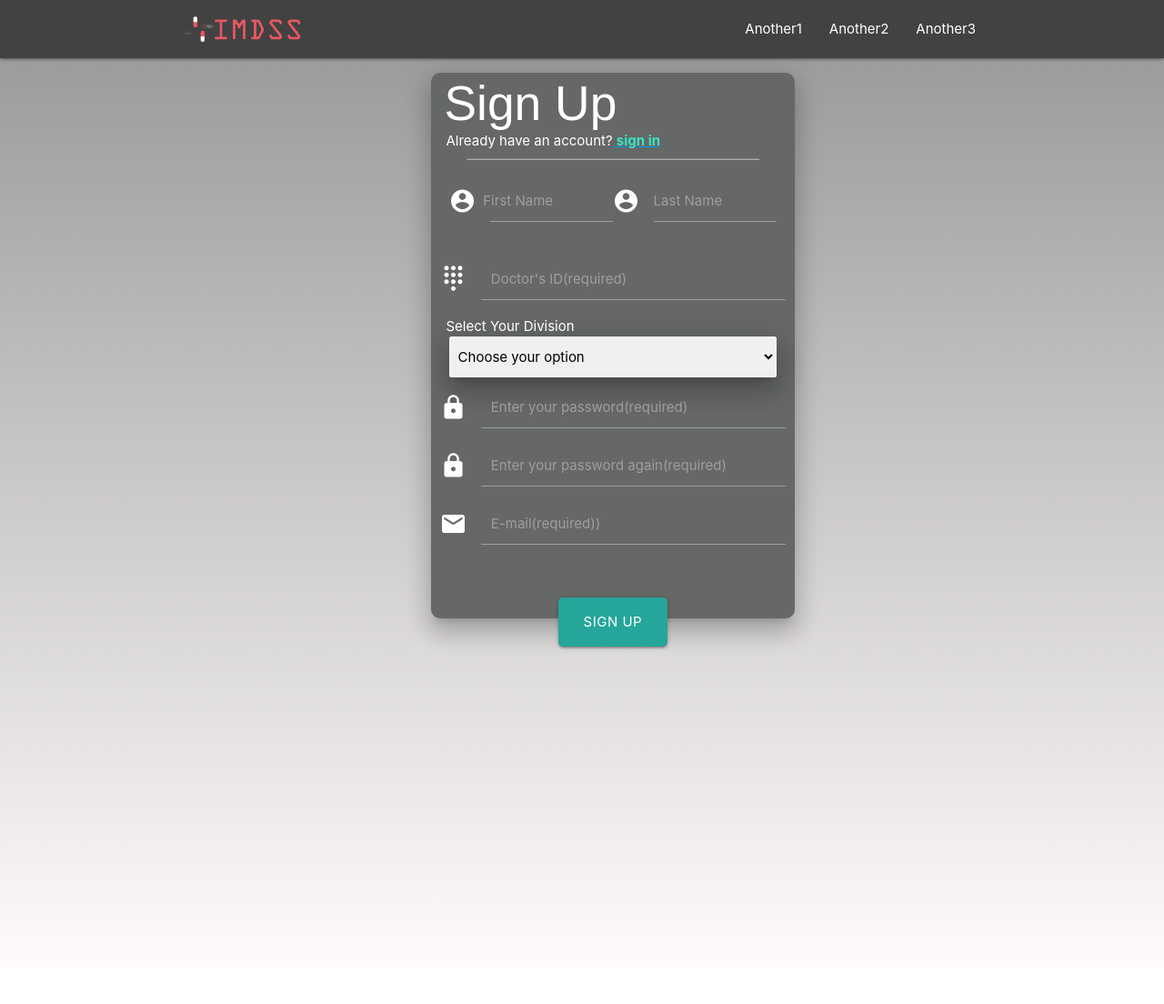
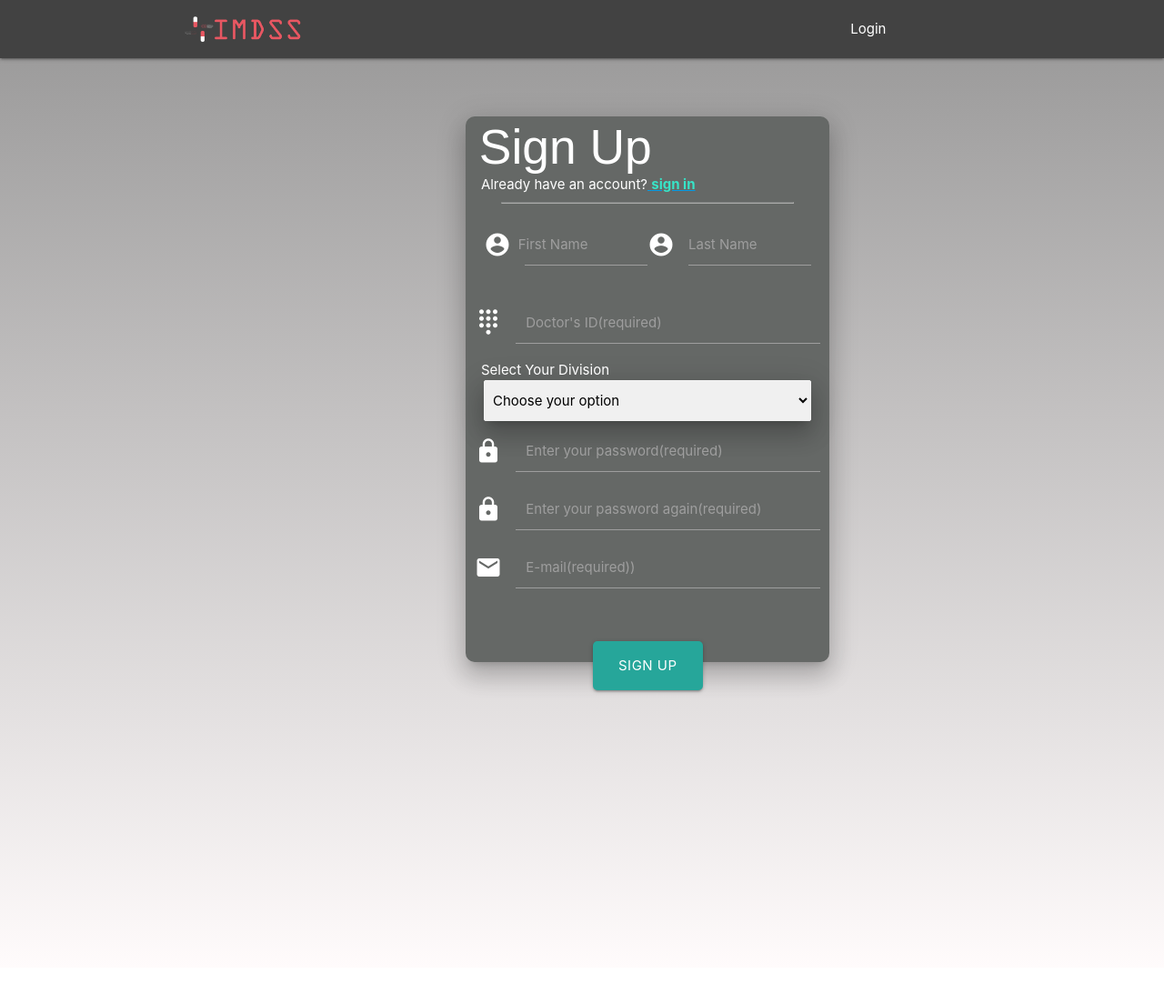
Before and after one commit to CCU-KLDP/IMDSS, a Django app: page /register/ in a window 1280 px wide. Shown: the top 1104 px of the page at 91% size. Run offline with Django 3.2, Linux system fonts and the light colour scheme; some libraries are stand-ins or nearby versions.

Commit message:
調整位置

```diff
--- a/IMDSS/static/css/register/register.css
+++ b/IMDSS/static/css/register/register.css
@@ -42,9 +42,9 @@
     border-width: 10px;
     width: 400px;
     height: 600px;
-    top: 10%;
+    top: 16%;
     background-color: rgb(101, 104, 102);
-    left: 37%;
+    left: 40%;
     z-index: 7;
     color: white;
     /*opacity: 0.7;*/
@@ -114,3 +114,7 @@ input:required:hover {
     width: 50%;
     padding-right: 5%;
 }
+
+#nav-mobile{
+    margin-right: 11%;
+}
--- a/IMDSS/templates/register/register.html
+++ b/IMDSS/templates/register/register.html
@@ -20,9 +20,7 @@
                         </a>
                     </div>
                     <ul id="nav-mobile" class="right hide-on-med-and-down">
-                        <li><a href="/login">Another1</a></li>
-                        <li><a href="/login">Another2</a></li>
-                        <li><a href="/login">Another3</a></li>
+                        <li><a href="/login">Login</a></li>
                     </ul>
                 </div>
             </div>
```
Also changed, not shown: IMDSS/templates/login/signup_page.html (deleted, +0 -12 lines).
